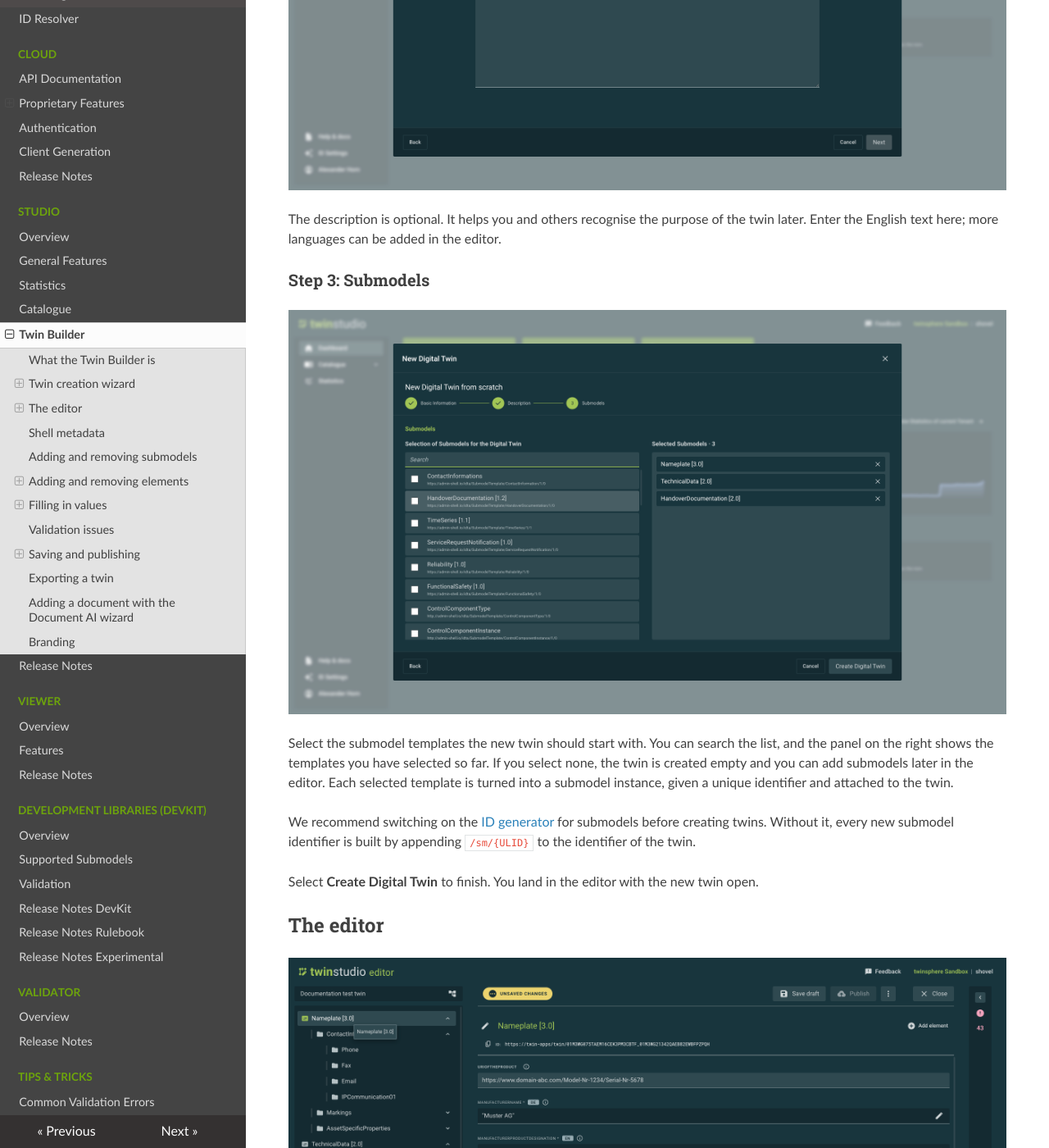
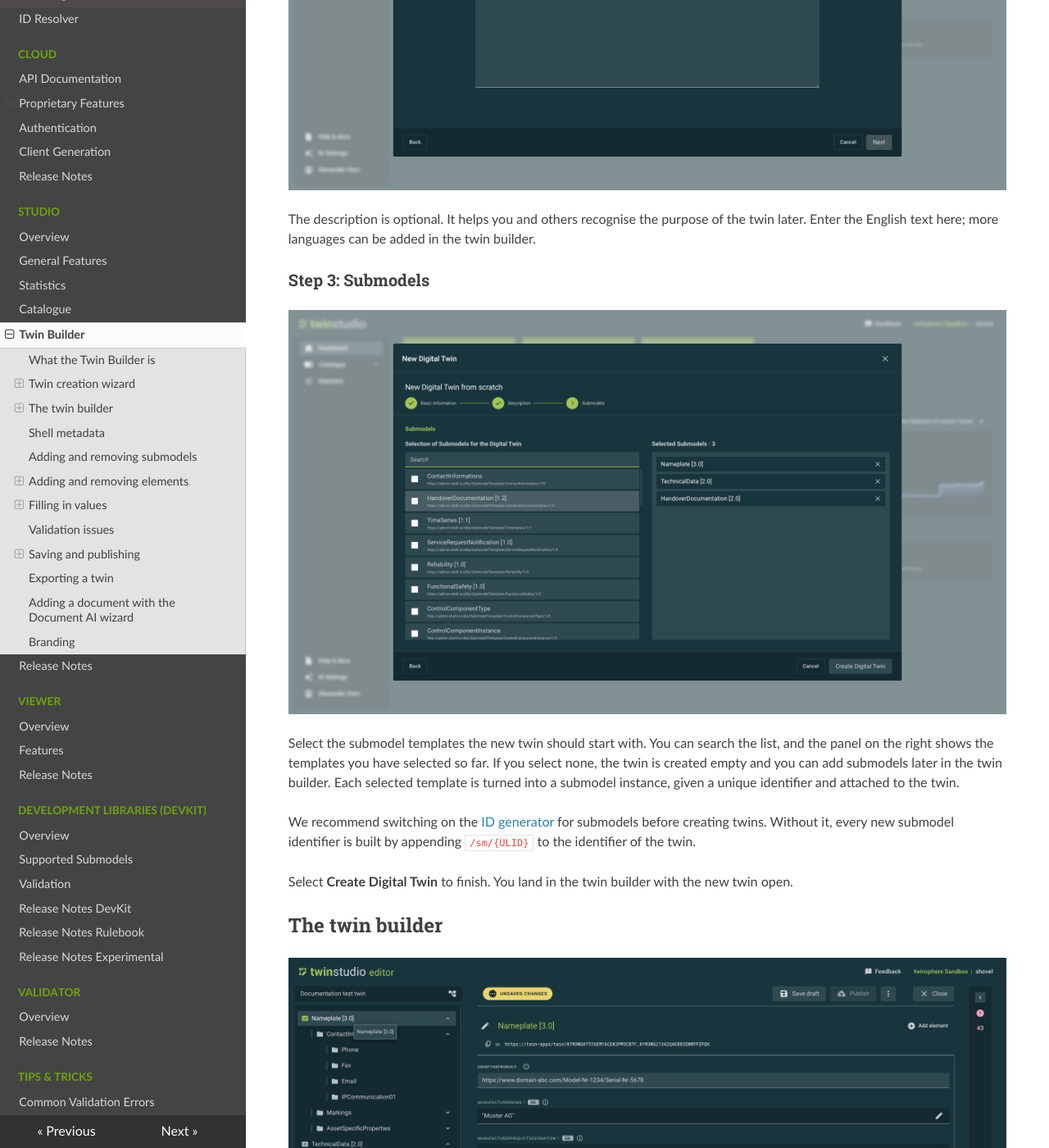
Before and after one commit to twinsphere/twinsphere.github.io, an MkDocs documentation site: the page built from docs/studio-twin-builder.md, in a window 1280 px wide and 1400 px high, scrolled down 2904 px. Shown: the whole window at 82% size. Built offline with MkDocs 1.6.1, drawn with Linux system fonts in a browser that asks for light colours; nearby versions of some CDN libraries; some of the changed text lies outside the part shown.

Commit message:
feat(studio): rename catalog -> catalogue, editor -> twin builder

```diff
--- a/docs/studio-twin-builder.md
+++ b/docs/studio-twin-builder.md
@@ -9,7 +9,7 @@
 ## Twin creation wizard
 
 The wizard guides you through the creation of a digital twin. Open it with **Create new Digital Twin** on the
-[dashboard](studio-general-features.md#dashboard) or in the [twin catalogue](studio-catalog.md#catalogue-of-digital-twins).
+[dashboard](studio-general-features.md#dashboard) or in the [twin catalogue](studio-catalogue.md#catalogue-of-digital-twins).
 
 ### Choosing a basis
 
@@ -30,7 +30,7 @@
 asks you to narrow the search.
 
 By default, all submodels of the copied twin are copied as well. If you want to link a submodel instead, change that in
-the editor afterwards. Submodels of kind *template* are not copied. twinstudio tells you when the twin you selected
+the twin builder afterwards. Submodels of kind *template* are not copied. twinstudio tells you when the twin you selected
 contains such submodels.
 
 The **Kind of asset** selection on the right explains the three options and gives a use case and an example for each,
@@ -64,7 +64,7 @@
 ![Wizard step 2: description](img/twinstudio_creation_wizard_step_2.png){: width='900' }
 
 The description is optional. It helps you and others recognise the purpose of the twin later. Enter the English text
-here; more languages can be added in the editor.
+here; more languages can be added in the twin builder.
 
 ### Step 3: Submodels
 
@@ -72,17 +72,17 @@
 
 Select the submodel templates the new twin should start with. You can search the list, and the panel on the right shows
 the templates you have selected so far. If you select none, the twin is created empty and you can add submodels later in
-the editor. Each selected template is turned into a submodel instance, given a unique identifier and attached to the
+the twin builder. Each selected template is turned into a submodel instance, given a unique identifier and attached to the
 twin.
 
 We recommend switching on the [ID generator](studio-general-features.md#id-settings) for submodels before creating
 twins. Without it, every new submodel identifier is built by appending `/sm/{ULID}` to the identifier of the twin.
 
-Select **Create Digital Twin** to finish. You land in the editor with the new twin open.
+Select **Create Digital Twin** to finish. You land in the twin builder with the new twin open.
 
-## The editor
+## The twin builder
 
-![The editor](img/twinstudio_builder_editor_overview.png)
+![The twin builder](img/twinstudio_builder_editor_overview.png)
 
 ### The toolbar
 
@@ -93,7 +93,7 @@
 | **Save draft** | Stores your work as a private draft |
 | **Publish** | Writes the twin to your twinsphere tenant. Only available when the twin has no validation issues |
 | **More actions** | Opens a menu with **Export** and **Edit Submodels** |
-| **Close** | Leaves the editor |
+| **Close** | Leaves the twin builder |
 
 The strip on the right edge shows the number of validation issues. Select it to open the [issue list](#validation-issues).
 
@@ -103,10 +103,11 @@
 submodel tells you whether twinstudio found the template of the submodel in your tenant:
 
 - ![Template found](img/twinstudio_icon_template_found.png){: height='20' } **Template found.** The editor validates
-  the submodel and offers the elements the template defines.
+  twin builder can then validate the submodel and offer the elements the template defines.
 - ![Template not found](img/twinstudio_icon_template_missing.png){: height='20' } **Template not found.** You can
   still edit the existing values, but the editor cannot validate the submodel or tell you which elements are missing.
-  To fix this, [import the submodel template](studio-catalog.md#importing-a-submodel) into your tenant.
+  if twinstudio does not know the template at all. You can still edit the existing values, but the twin builder cannot tell
+  you which elements are missing.
 
 Select **Edit Submodels** above the tree to add or remove submodels.
 
@@ -126,7 +127,7 @@
 
 The root of the tree is the shell itself. It holds the data that identifies the twin rather than the asset's data.
 
-![Editor shell metadata](img/twinstudio_builder_shell_metadata.png)
+![twin builder shell metadata](img/twinstudio_builder_shell_metadata.png)
 
 This data is protected because changing it carelessly can break references elsewhere. Select **unlock to edit** to make
 it editable and confirm the warning with **Proceed**. Select **lock to protect** to protect it again. twinstudio also
@@ -186,7 +187,7 @@
 
 ## Adding and removing elements
 
-If the template of a submodel could be resolved, the editor knows which elements it allows and offers an
+If the template of a submodel could be resolved, the twin builder knows which elements it allows and offers an
 **Add element** menu. The menu is grouped into two sections:
 
 - **Add to Tree Navigation** adds a child node that also appears in the navigation tree. To remove it, open that node
@@ -327,7 +328,7 @@
     The AAS specification marks the range element as experimental, so its definition may change.
 
 If the template marks the element as mandatory, at least one of the two values has to be set. For numeric data types the
-editor reports an error if the maximum is smaller than the minimum.
+twin builder reports an error if the maximum is smaller than the minimum.
 
 If the template defines a unit for the range, the unit is shown next to the field.
 
@@ -406,11 +407,13 @@
 
 ![Validation issue list](img/twinstudio_issuelist_withpath.png){: width='380' }
 
-The number of issues is shown on the strip at the right edge of the editor. Select it to open the list, and select the
-arrow in the header of the list to collapse it again. Each entry shows the name of the element, the name of the submodel
-or element it belongs to above it, and a message that says what is wrong. The switch **Show issue path** adds the
-technical path of the element to every entry. Select an issue to jump to the element that caused it; the editor opens the
-element and shows the message at the field.
+The number of issues is shown on the strip at the right edge of the twin builder.
+Select it to open the list, and select the arrow in the header of the list to collapse it again.
+Each entry shows the name of the element, the name of the submodel or element it belongs to above it,
+and a message that says what is wrong.
+The switch **Show issue path** adds the technical path of the element to every entry.
+Select an issue to jump to the element that caused it;
+the twin builder opens the element and shows the message at the field.
 
 A twin with issues can be saved as a draft but not published.
 
@@ -419,7 +422,7 @@
 ### Save draft
 
 **Save draft** stores your work as a draft. A short message confirms it. Drafts are private: only you can see, edit or
-delete them, and they are listed in the [draft catalogue](studio-catalog.md#catalogue-of-drafts).
+delete them, and they are listed in the [draft catalogue](studio-catalogue.md#catalogue-of-drafts).
 
 Files that belong to a draft are stored with the draft and only uploaded to twinsphere when the twin is published.
 
@@ -450,8 +453,8 @@
 
 ### Closing with unsaved changes
 
-If you close the editor with unsaved changes, twinstudio asks what should happen to them. **Save and close** stores them
-as a draft, **Discard and close** drops them, and **Cancel** keeps you in the editor.
+If you close the twin builder with unsaved changes, twinstudio asks what should happen to them.
+**Save and close** stores them as a draft, **Discard and close** drops them, and **Cancel** keeps you in the twin builder.
 
 ![Closing with unsaved changes](img/twinstudio_builder_close_warning.png){: width='900' }
 
@@ -463,7 +466,7 @@
 
 Open **More actions** in the toolbar and select **Export**.
 
-![Editor more actions](img/twinstudio_builder_menu.png){: width='260' }
+![twin builder more actions](img/twinstudio_builder_menu.png){: width='260' }
 
 The export dialog lets you choose, in this order:
 
--- a/mkdocs.yml
+++ b/mkdocs.yml
@@ -49,7 +49,7 @@
       - Overview: studio-overview.md
       - General Features: studio-general-features.md
       - Statistics: studio-statistics.md
-      - Catalogue: studio-catalog.md
+      - Catalogue: studio-catalogue.md
       - Twin Builder: studio-twin-builder.md
       - Release Notes: studio-release-notes.md
   - Viewer:
```
Also changed, not shown: docs/studio-catalogue.md (renamed from docs/studio-catalog.md, +3 -3 lines), docs/studio-general-features.md (+1 -1 lines), docs/studio-overview.md (+1 -1 lines), docs/studio-release-notes.md (+2 -2 lines).
